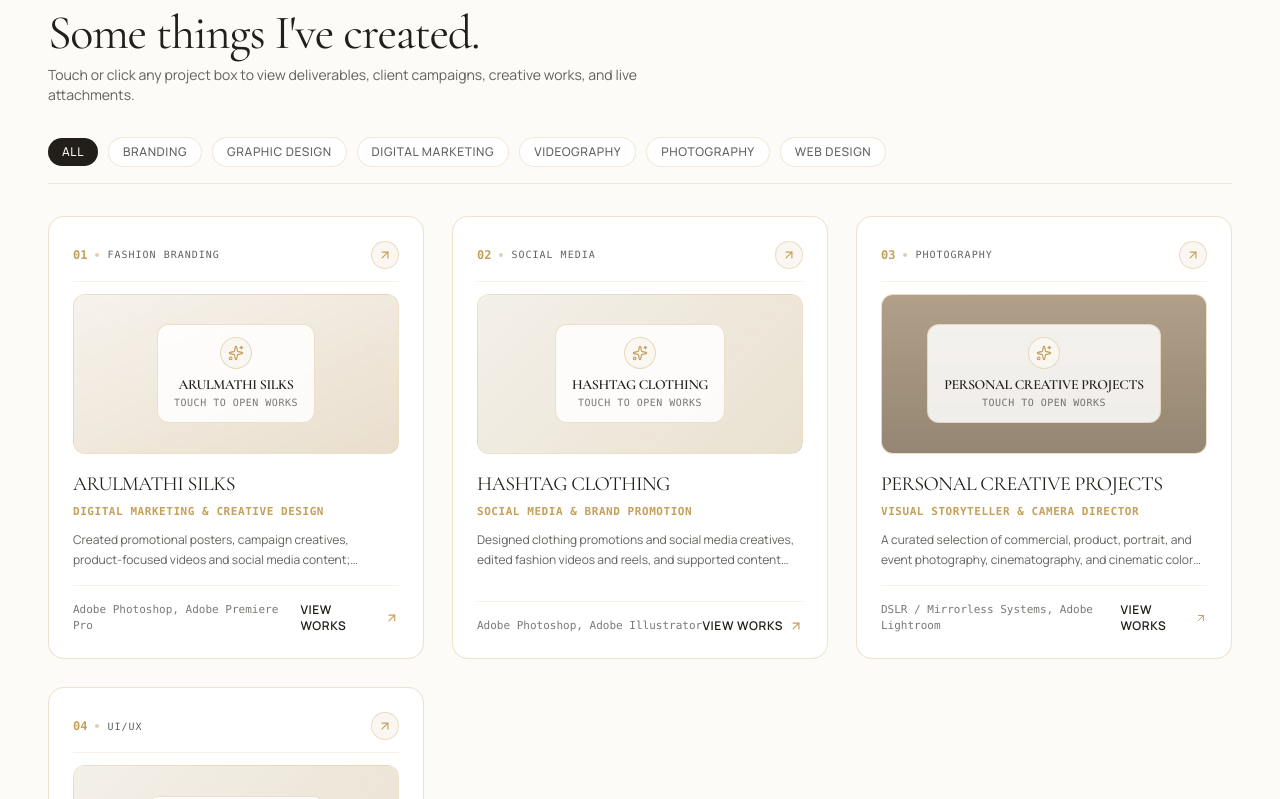
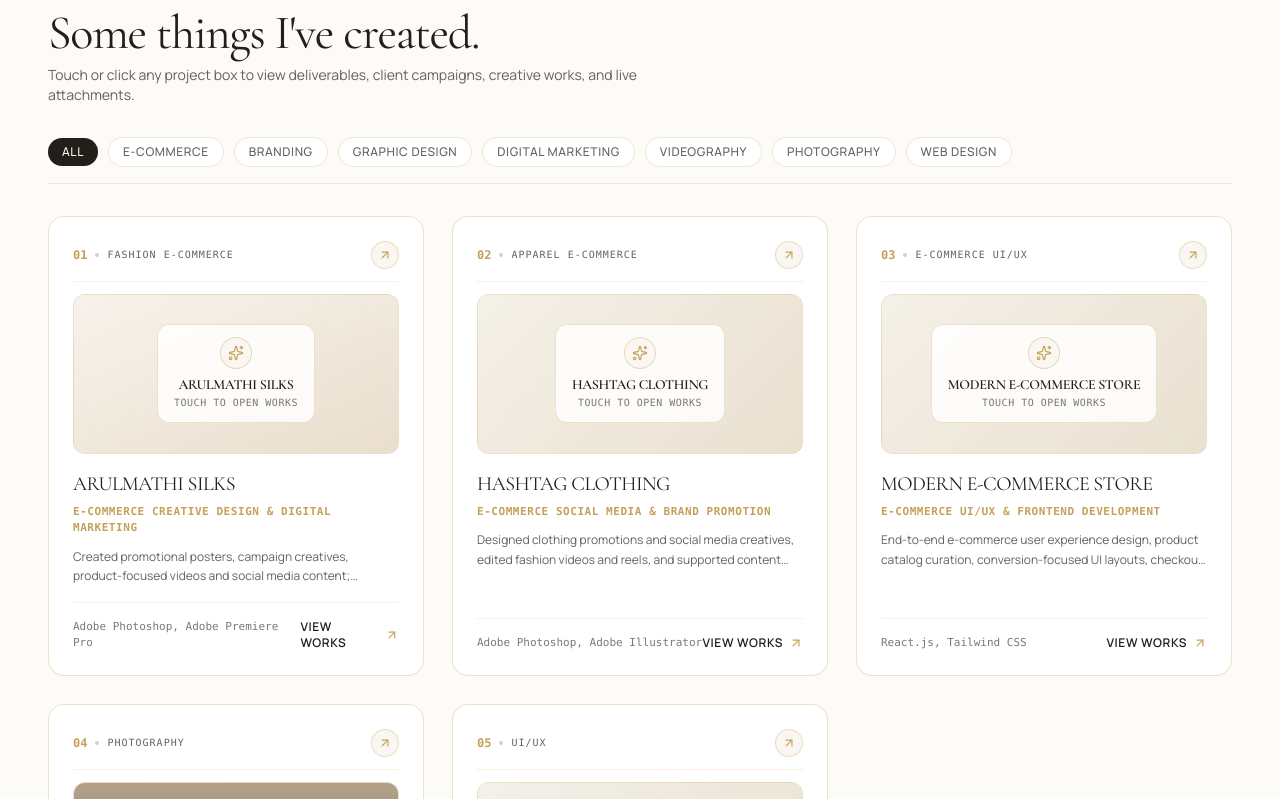
Before and after one commit to naveenjprakash114/Naveen-Portfolio-, a React (Vite) app: page / in a window 1280 px wide. Shown: the part 4201-5000 px from the top of the page. Built offline with nearby package versions, Linux system fonts and the light colour scheme.

Commit message:
feat: add E-Commerce category filter and modern E-Commerce project showcase

```diff
--- a/src/data/projects.js
+++ b/src/data/projects.js
@@ -1,5 +1,6 @@
 export const projectFilterCategories = [
   "ALL",
+  "E-COMMERCE",
   "BRANDING",
   "GRAPHIC DESIGN",
   "DIGITAL MARKETING",
@@ -14,12 +15,12 @@ export const projects = [
     number: "01",
     name: "ARULMATHI SILKS",
     client: "Arulmathi Silks",
-    category: "Fashion Branding & Digital Marketing",
-    filterTags: ["BRANDING", "GRAPHIC DESIGN", "DIGITAL MARKETING", "VIDEOGRAPHY"],
+    category: "Fashion E-Commerce & Digital Marketing",
+    filterTags: ["E-COMMERCE", "BRANDING", "GRAPHIC DESIGN", "DIGITAL MARKETING", "VIDEOGRAPHY"],
     thumbnail: "/assets/projects/arulmathi-silks/cover.jpg",
     monogram: "AS",
     accentColor: "from-amber-100/80 to-amber-50/40",
-    roleSubtitle: "Digital Marketing & Creative Design",
+    roleSubtitle: "E-Commerce Creative Design & Digital Marketing",
     description: "Created promotional posters, campaign creatives, product-focused videos and social media content; supported page management and brand presentation.",
     liveUrl: "https://www.instagram.com/naveen_j_prakash/",
     instagramUrl: "https://www.instagram.com/naveen_j_prakash/",
@@ -76,12 +77,12 @@ export const projects = [
     number: "02",
     name: "HASHTAG CLOTHING",
     client: "Hashtag Clothing",
-    category: "Social Media & Brand Promotion",
-    filterTags: ["BRANDING", "GRAPHIC DESIGN", "DIGITAL MARKETING", "VIDEOGRAPHY"],
+    category: "Apparel E-Commerce & Brand Promotion",
+    filterTags: ["E-COMMERCE", "BRANDING", "GRAPHIC DESIGN", "DIGITAL MARKETING", "VIDEOGRAPHY"],
     thumbnail: "/assets/projects/hashtag-clothings/cover.jpg",
     monogram: "HC",
     accentColor: "from-orange-100/80 to-amber-50/40",
-    roleSubtitle: "Social Media & Brand Promotion",
+    roleSubtitle: "E-Commerce Social Media & Brand Promotion",
     description: "Designed clothing promotions and social media creatives, edited fashion videos and reels, and supported content publishing and brand consistency.",
     liveUrl: "https://www.instagram.com/naveen_j_prakash/",
     instagramUrl: "https://www.instagram.com/naveen_j_prakash/",
@@ -133,8 +134,62 @@ export const projects = [
     isFeatured: false
   },
   {
+    id: "ecommerce-store-platform",
+    number: "03",
+    name: "MODERN E-COMMERCE STORE",
+    client: "D2C Retail & Fashion Storefront",
+    category: "E-Commerce UI/UX & Web Development",
+    filterTags: ["E-COMMERCE", "WEB DESIGN", "BRANDING", "DIGITAL MARKETING"],
+    thumbnail: "/assets/projects/web/cover.jpg",
+    monogram: "EC",
+    accentColor: "from-amber-100/90 to-yellow-50/50",
+    roleSubtitle: "E-Commerce UI/UX & Frontend Development",
+    description: "End-to-end e-commerce user experience design, product catalog curation, conversion-focused UI layouts, checkout flows, and digital promotional assets.",
+    liveUrl: "https://github.com/naveenjprakash114",
+    githubUrl: "https://github.com/naveenjprakash114/Naveen",
+    driveUrl: "", // Attach Google Drive / Figma link here
+    role: [
+      "E-Commerce UI/UX Designer",
+      "Frontend Developer",
+      "Digital Merchandiser",
+      "Conversion Optimizer"
+    ],
+    overview: "Designing intuitive, high-converting digital storefronts tailored for modern consumer brands. Focused on responsive product pages, fluid filter systems, mobile-first shopping carts, and elevated brand aesthetics that drive conversions.",
+    objectives: [
+      "Design mobile-first e-commerce layouts optimized for fast browsing and smooth cart conversion.",
+      "Implement structured product catalog cards, filter facets, and interactive product galleries.",
+      "Create high-impact promotional banners, seasonal sale creatives, and digital marketing landing pages.",
+      "Build seamless, responsive shopping experiences using React.js and modern frontend architectures."
+    ],
+    deliverables: [
+      {
+        title: "Storefront UI/UX & Checkout Flow",
+        type: "UI/UX Design",
+        description: "Clean product detail pages (PDP), interactive image carousels, size selectors, and frictionless checkout screens."
+      },
+      {
+        title: "Product Catalog & Merchandising",
+        type: "Digital Merchandising",
+        description: "Structured categorization, faceted filters, product highlight badges, and grid curation."
+      },
+      {
+        title: "Promotional Banners & Ad Creatives",
+        type: "Digital Marketing",
+        description: "Conversion-driven sale banners, seasonal launch graphics, and promotional marketing creatives."
+      }
+    ],
+    tools: ["React.js", "Tailwind CSS", "Figma", "Adobe Photoshop", "Canva Pro"],
+    gallery: [
+      {
+        url: "/assets/projects/web/01.jpg",
+        caption: "E-Commerce Product Detail & Modern Catalog Architecture"
+      }
+    ],
+    isFeatured: true
+  },
+  {
     id: "personal-creative-projects",
-    number: "03",
+    number: "04",
     name: "PERSONAL CREATIVE PROJECTS",
     client: "DJ Photography / Personal Portfolio",
     category: "Photography & Videography",
@@ -191,7 +246,7 @@ export const projects = [
   },
   {
     id: "ai-powered-web-experiences",
-    number: "04",
+    number: "05",
     name: "AI & WEB EXPERIENCES",
     client: "Frontend & AI Engineering Lab",
     category: "UI/UX & Frontend Development",
```
